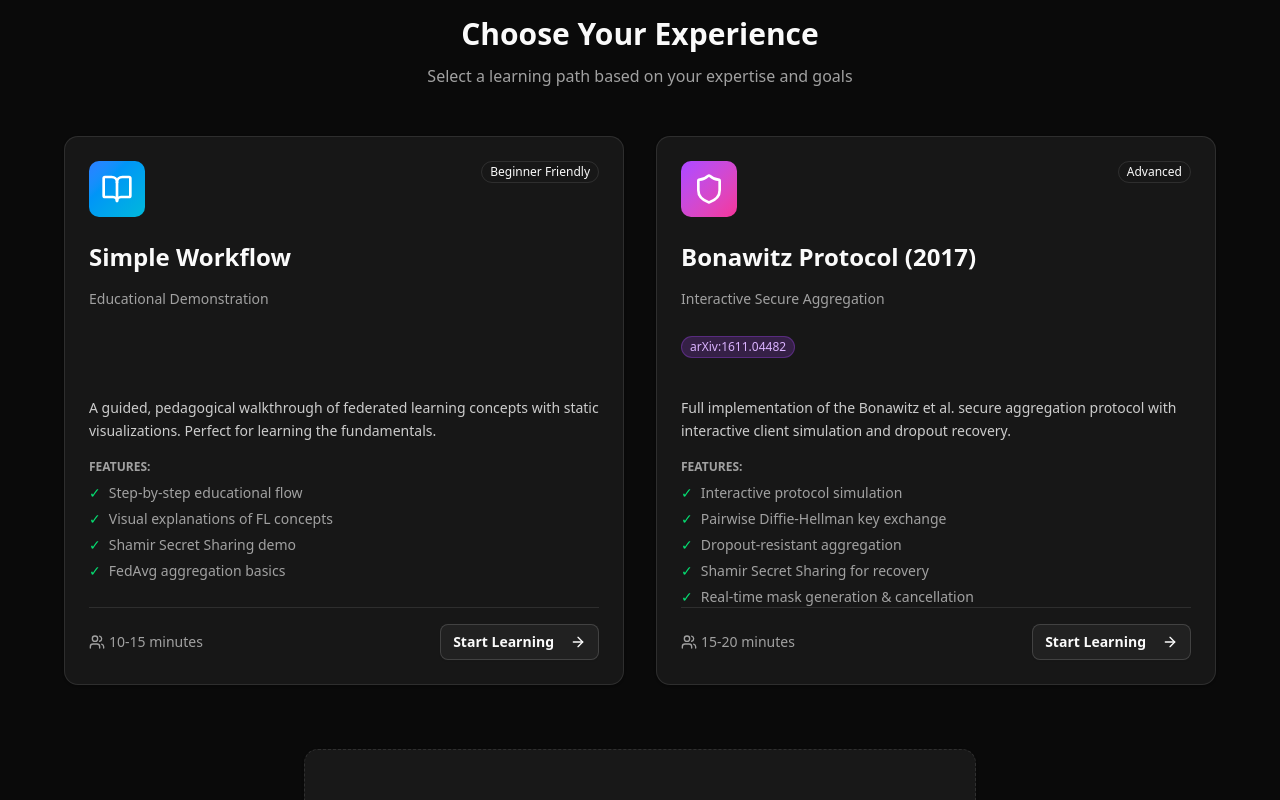
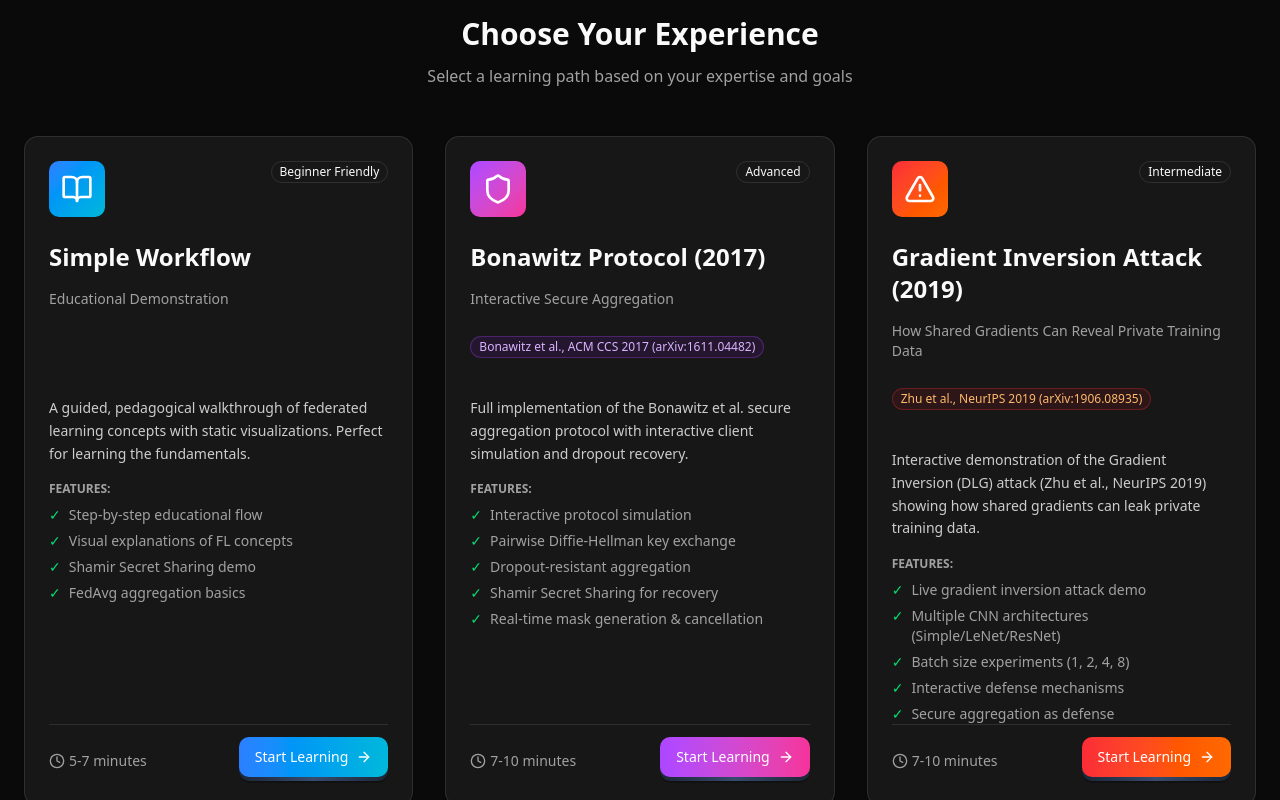
Before and after one commit to AureliusNguyen/FLAVOR, a Next.js app: page / in a window 1280 px wide. Shown: the part 260-1060 px from the top of the page. Built offline with nearby package versions, Linux system fonts and the light colour scheme.

Commit message:
change Buttons UI

```diff
--- a/src/app/page.tsx
+++ b/src/app/page.tsx
@@ -4,8 +4,7 @@ import Link from 'next/link';
 import { motion } from 'framer-motion';
 import { Card, CardContent, CardHeader, CardTitle } from '@/components/ui/card';
 import { Badge } from '@/components/ui/badge';
-import { Button } from '@/components/ui/button';
-import { ArrowRight, BookOpen, Zap, Shield, Users } from 'lucide-react';
+import { ArrowRight, BookOpen, Zap, Shield, AlertTriangle, Clock } from 'lucide-react';
 import { ThemeToggle } from '@/components/theme-toggle';
 
 const workflows = [
@@ -24,7 +23,7 @@ const workflows = [
     ],
     color: 'from-blue-500 to-cyan-500',
     complexity: 'Beginner Friendly',
-    duration: '10-15 minutes',
+    duration: '5-7 minutes',
   },
   {
     id: 'bonawitz',
@@ -33,7 +32,7 @@ const workflows = [
     description: 'Full implementation of the Bonawitz et al. secure aggregation protocol with interactive client simulation and dropout recovery.',
     path: '/bonawitz-protocol',
     icon: Shield,
-    reference: 'arXiv:1611.04482',
+    reference: 'Bonawitz et al., ACM CCS 2017 (arXiv:1611.04482)',
     referenceUrl: 'https://arxiv.org/abs/1611.04482',
     features: [
       'Interactive protocol simulation',
@@ -43,8 +42,30 @@ const workflows = [
       'Real-time mask generation & cancellation',
     ],
     color: 'from-purple-500 to-pink-500',
+    badgeColor: 'bg-purple-900/20 text-purple-600 dark:text-purple-300 border-purple-500/30 hover:bg-purple-500/30',
     complexity: 'Advanced',
-    duration: '15-20 minutes',
+    duration: '7-10 minutes',
+  },
+  {
+    id: 'gradient-inversion',
+    title: 'Gradient Inversion Attack (2019)',
+    subtitle: 'How Shared Gradients Can Reveal Private Training Data',
+    description: 'Interactive demonstration of the Gradient Inversion (DLG) attack (Zhu et al., NeurIPS 2019) showing how shared gradients can leak private training data.',
+    path: '/gradient-inversion',
+    icon: AlertTriangle,
+    reference: 'Zhu et al., NeurIPS 2019 (arXiv:1906.08935)',
+    referenceUrl: 'https://arxiv.org/abs/1906.08935',
+    features: [
+      'Live gradient inversion attack demo',
+      'Multiple CNN architectures (Simple/LeNet/ResNet)',
+      'Batch size experiments (1, 2, 4, 8)',
+      'Interactive defense mechanisms',
+      'Secure aggregation as defense',
+    ],
+    color: 'from-red-500 to-orange-500',
+    badgeColor: 'bg-red-900/20 text-red-600 dark:text-orange-300 border-red-500/30 hover:bg-red-500/30',
+    complexity: 'Intermediate',
+    duration: '7-10 minutes',
   },
 ];
 
@@ -92,7 +113,7 @@ export default function HomePage() {
         </motion.div>
 
         {/* Workflow Cards */}
-        <div className="grid md:grid-cols-2 gap-8 max-w-6xl mx-auto">
+        <div className="grid md:grid-cols-2 lg:grid-cols-3 gap-8 max-w-7xl mx-auto">
           {workflows.map((workflow, index) => (
             <motion.div
               key={workflow.id}
@@ -122,13 +143,13 @@ export default function HomePage() {
 
                   {/* always reserve space for the reference row */}
                   <div className="mb-3 h-8 flex items-center">
-                    {workflow.reference && workflow.referenceUrl && (
+                    {workflow.reference && workflow.referenceUrl && workflow.badgeColor && (
                       <a
                         href={workflow.referenceUrl}
                         target="_blank"
                         rel="noopener noreferrer"
                       >
-                        <Badge className="bg-purple-500/20 text-purple-600 dark:text-purple-300 border-purple-500/30 hover:bg-purple-500/30 cursor-pointer transition-colors">
+                        <Badge className={`${workflow.badgeColor} cursor-pointer transition-colors`}>
                           {workflow.reference}
                         </Badge>
                       </a>
@@ -160,17 +181,23 @@ export default function HomePage() {
 
                   <div className="flex items-center justify-between pt-4 border-t border-border mt-auto">
                     <div className="flex items-center text-sm text-muted-foreground">
-                      <Users className="w-4 h-4 mr-1" />
+                      <Clock className="w-4 h-4 mr-1" />
                       {workflow.duration}
                     </div>
                     <Link href={workflow.path}>
-                      <Button
-                        variant="outline"
-                        className="font-semibold hover:border-primary hover:text-primary cursor-pointer group"
-                      >
-                        Start Learning
-                        <ArrowRight className="w-5 h-5 ml-2 group-hover:translate-x-1 transition-transform" />
-                      </Button>
+                      <button className="relative group border-none bg-transparent p-0 outline-none cursor-pointer font-medium text-sm">
+                        {/* Shadow layer */}
+                        <span className="absolute top-0 left-0 w-full h-full bg-black/25 rounded-lg transform translate-y-0.5 transition duration-[600ms] ease-[cubic-bezier(0.3,0.7,0.4,1)] group-hover:translate-y-1 group-hover:duration-[250ms] group-active:translate-y-px" />
+
+                        {/* Background layer */}
+                        <span className="absolute top-0 left-0 w-full h-full rounded-lg bg-gradient-to-l from-[hsl(217,33%,16%)] via-[hsl(217,33%,32%)] to-[hsl(217,33%,16%)]" />
+
+                        {/* Foreground layer with workflow color */}
+                        <div className={`relative flex items-center justify-between py-2.5 px-4 text-white rounded-lg transform -translate-y-1 bg-gradient-to-r ${workflow.color} gap-2 transition duration-[600ms] ease-[cubic-bezier(0.3,0.7,0.4,1)] group-hover:-translate-y-1.5 group-hover:duration-[250ms] group-active:-translate-y-0.5 brightness-100 group-hover:brightness-110`}>
+                          <span className="select-none">Start Learning</span>
+                          <ArrowRight className="w-4 h-4 transition duration-250 group-hover:translate-x-1" />
+                        </div>
+                      </button>
                     </Link>
                   </div>
                 </CardContent>
```
